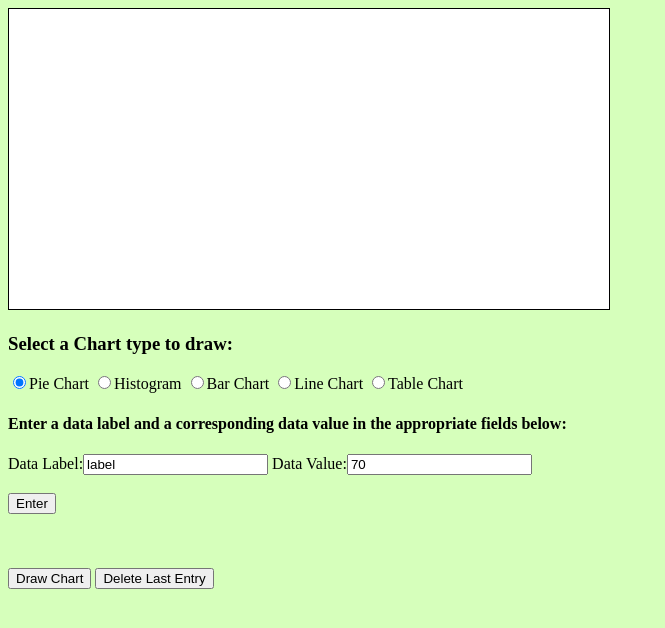
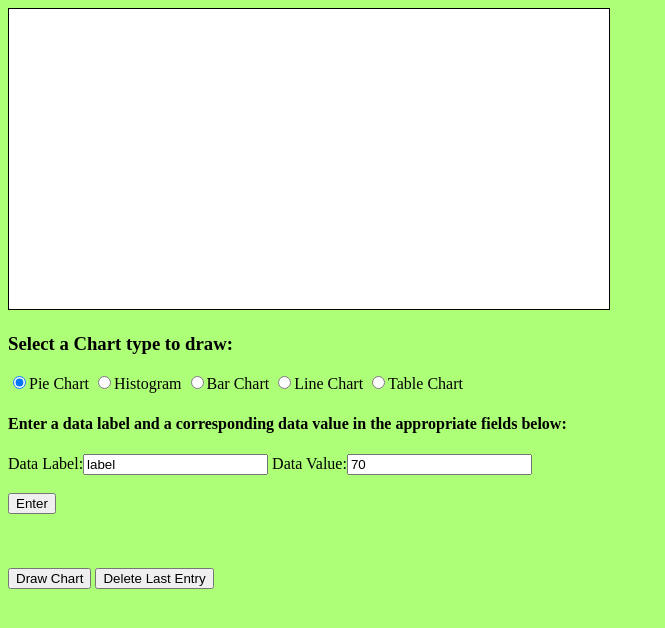
Before and after one commit to micEnigma/micEnigma.github.io, a plain HTML site: page index.html in a window 1280 px wide. Shown: the whole page, without its empty margins (0-665 px from the left). Drawn offline with Linux system fonts and the light colour scheme.

Commit message:
Update chartApp.css

```diff
--- a/chartApp.css
+++ b/chartApp.css
@@ -1,5 +1,5 @@
 body {
-  background-color: rgba(153,255,85,.4);
+  background-color: rgba(153,255,85,.8);
 }
 
 #board {
```
